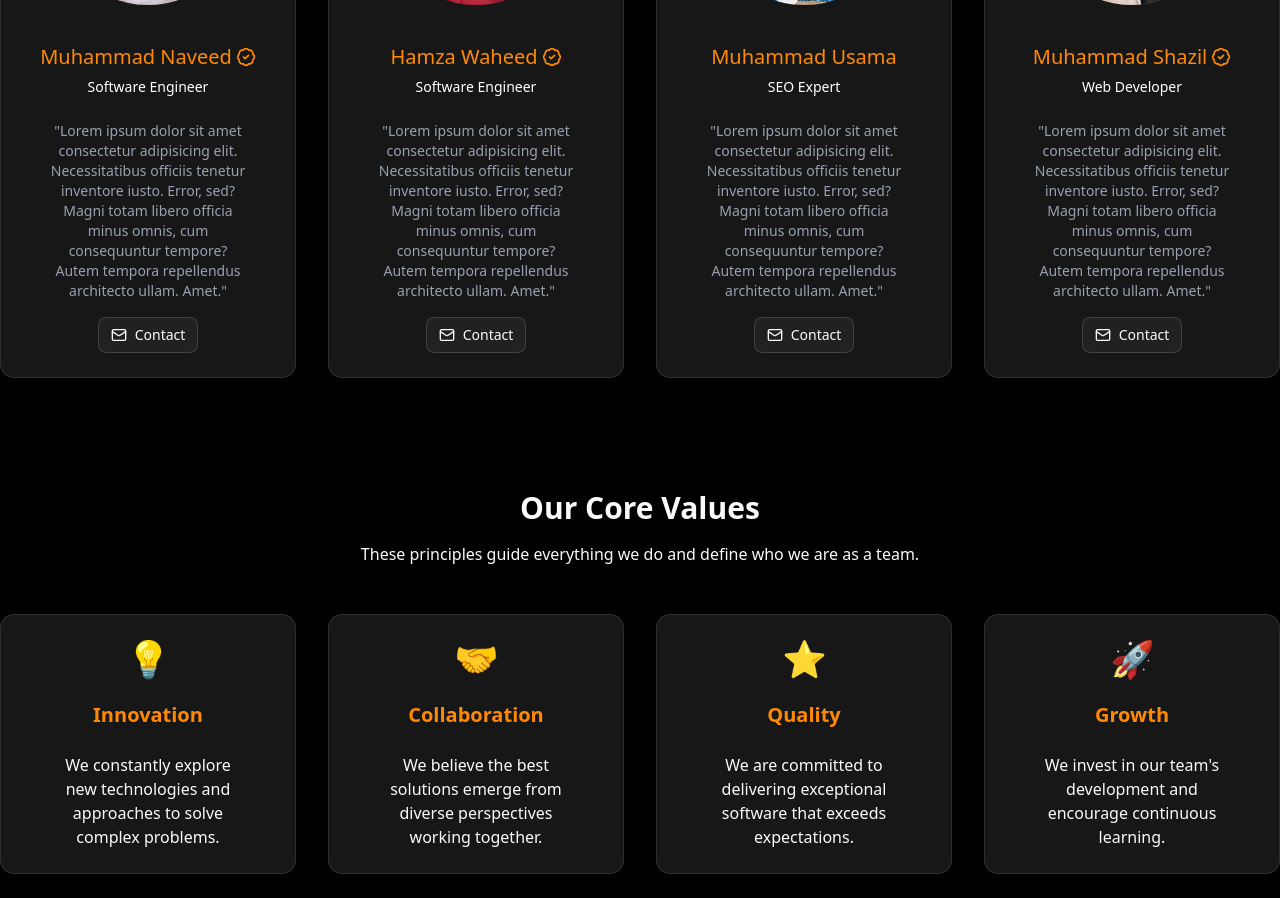
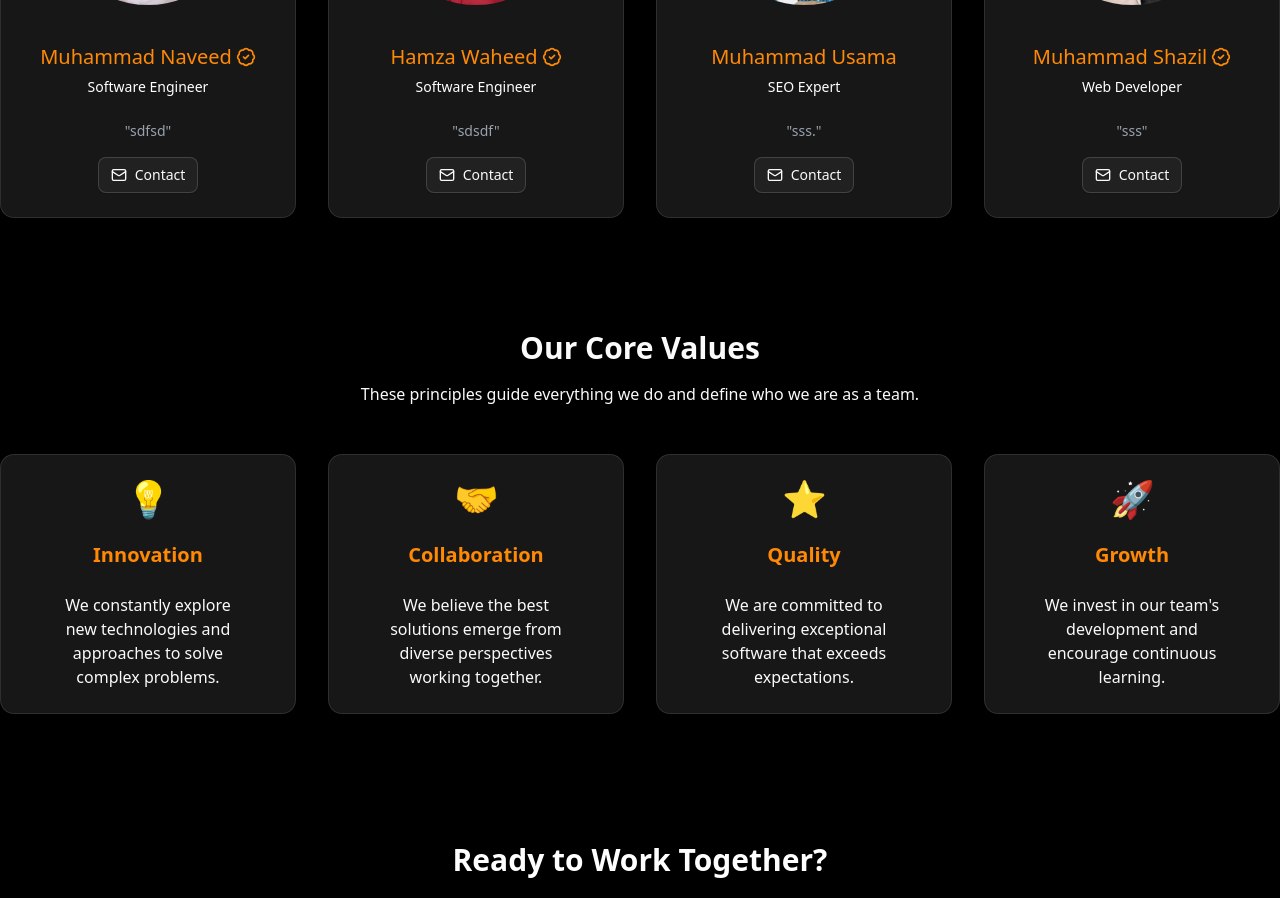
Before and after one commit to uxlabspk/codehunts, a React (Vite) app: page /our-team in a window 1280 px wide. Shown: the part 820-1718 px from the top of the page. Built offline with nearby package versions, Linux system fonts and the light colour scheme.

Commit message:
style: Redesigning team Components.

```diff
--- a/src/pages/our-team.tsx
+++ b/src/pages/our-team.tsx
@@ -33,7 +33,7 @@ export default function Team() {
                         isVerified={true}
                         socials={
                             <div className={'flex flex-col gap-2 items-center justify-around px-6'}>
-                                <p className="text-sm text-center text-gray-400">"Lorem ipsum dolor sit amet consectetur adipisicing elit. Necessitatibus officiis tenetur inventore iusto. Error, sed? Magni totam libero officia minus omnis, cum consequuntur tempore? Autem tempora repellendus architecto ullam. Amet."</p>
+                                <p className="text-sm text-center text-gray-400">"sdfsd"</p>
                                 <a href="mailto: naveed@codehuntspk.com" className="mt-2">
                                     <Button variant={"outline"}>
                                         <Mail />
@@ -51,7 +51,7 @@ export default function Team() {
                         isVerified={true}
                         socials={
                             <div className={'flex flex-col gap-2 items-center justify-around px-6'}>
-                                <p className="text-sm text-center text-gray-400">"Lorem ipsum dolor sit amet consectetur adipisicing elit. Necessitatibus officiis tenetur inventore iusto. Error, sed? Magni totam libero officia minus omnis, cum consequuntur tempore? Autem tempora repellendus architecto ullam. Amet."</p>
+                                <p className="text-sm text-center text-gray-400">"sdsdf"</p>
                                 <a href="mailto: " className="mt-2">
                                     <Button variant={"outline"}>
                                         <Mail />
@@ -69,7 +69,7 @@ export default function Team() {
                         isVerified={false}
                         socials={
                             <div className={'flex flex-col gap-2 items-center justify-around px-6'}>
-                                <p className="text-sm text-center text-gray-400">"Lorem ipsum dolor sit amet consectetur adipisicing elit. Necessitatibus officiis tenetur inventore iusto. Error, sed? Magni totam libero officia minus omnis, cum consequuntur tempore? Autem tempora repellendus architecto ullam. Amet."</p>
+                                <p className="text-sm text-center text-gray-400">"sss."</p>
                                 <a href="mailto: " className="mt-2">
                                     <Button variant={"outline"}>
                                         <Mail />
@@ -87,7 +87,7 @@ export default function Team() {
                         isVerified={true}
                         socials={
                             <div className={'flex flex-col gap-2 items-center justify-around px-6'}>
-                                <p className="text-sm text-center text-gray-400">"Lorem ipsum dolor sit amet consectetur adipisicing elit. Necessitatibus officiis tenetur inventore iusto. Error, sed? Magni totam libero officia minus omnis, cum consequuntur tempore? Autem tempora repellendus architecto ullam. Amet."</p>
+                                <p className="text-sm text-center text-gray-400">"sss"</p>
                                 <a href="mailto: " className="mt-2">
                                     <Button variant={"outline"}>
                                         <Mail />
```
